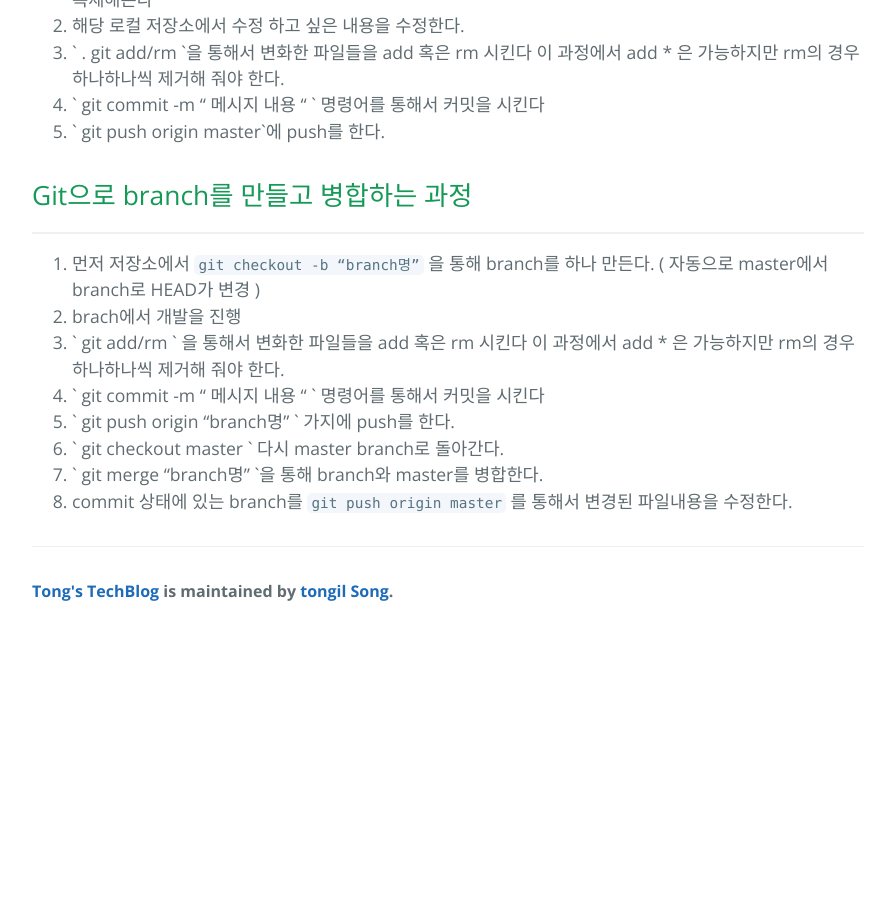
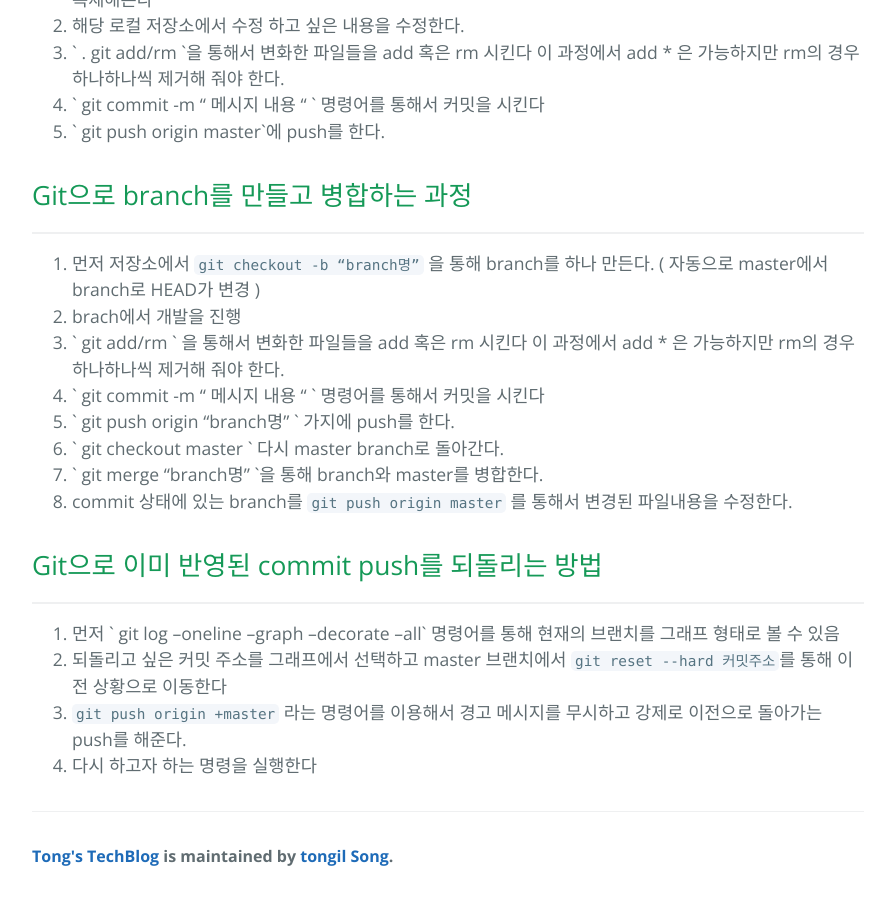
Before and after one commit to tong9433/tongblog, a Jekyll site: the page built from _posts/Good Tool/2017-07-10-Git 정리.md, in a window 1280 px wide and 900 px high, scrolled down 4093 px. Shown: the whole window, without its empty margins (192-1087 px from the left). Built offline with Jekyll 4.4.1, drawn with Linux system fonts in a browser that asks for light colours; before the commit the page ends 4728 px from its top, so only the background shows below that.

Commit message:
git 정리 추가

```diff
--- a/_posts/Good Tool/2017-07-10-Git 정리.md
+++ b/_posts/Good Tool/2017-07-10-Git 정리.md
@@ -162,3 +162,12 @@ git push origin 태그이름
 6. ` git checkout master ` 다시 master branch로 돌아간다.
 7. ` git merge “branch명” `을 통해 branch와 master를 병합한다.
 8. commit 상태에 있는 branch를 `git push origin master` 를 통해서 변경된 파일내용을 수정한다.
+
+## Git으로 이미 반영된 commit push를 되돌리는 방법
+
+---
+
+1. 먼저 ` git log --oneline --graph --decorate --all` 명령어를 통해 현재의 브랜치를 그래프 형태로 볼 수 있음
+2. 되돌리고 싶은 커밋 주소를 그래프에서 선택하고 master 브랜치에서 `git reset --hard 커밋주소`를 통해 이전 상황으로 이동한다
+3. `git push origin +master` 라는 명령어를 이용해서 경고 메시지를 무시하고 강제로 이전으로 돌아가는 push를 해준다.
+4. 다시 하고자 하는 명령을 실행한다
```
